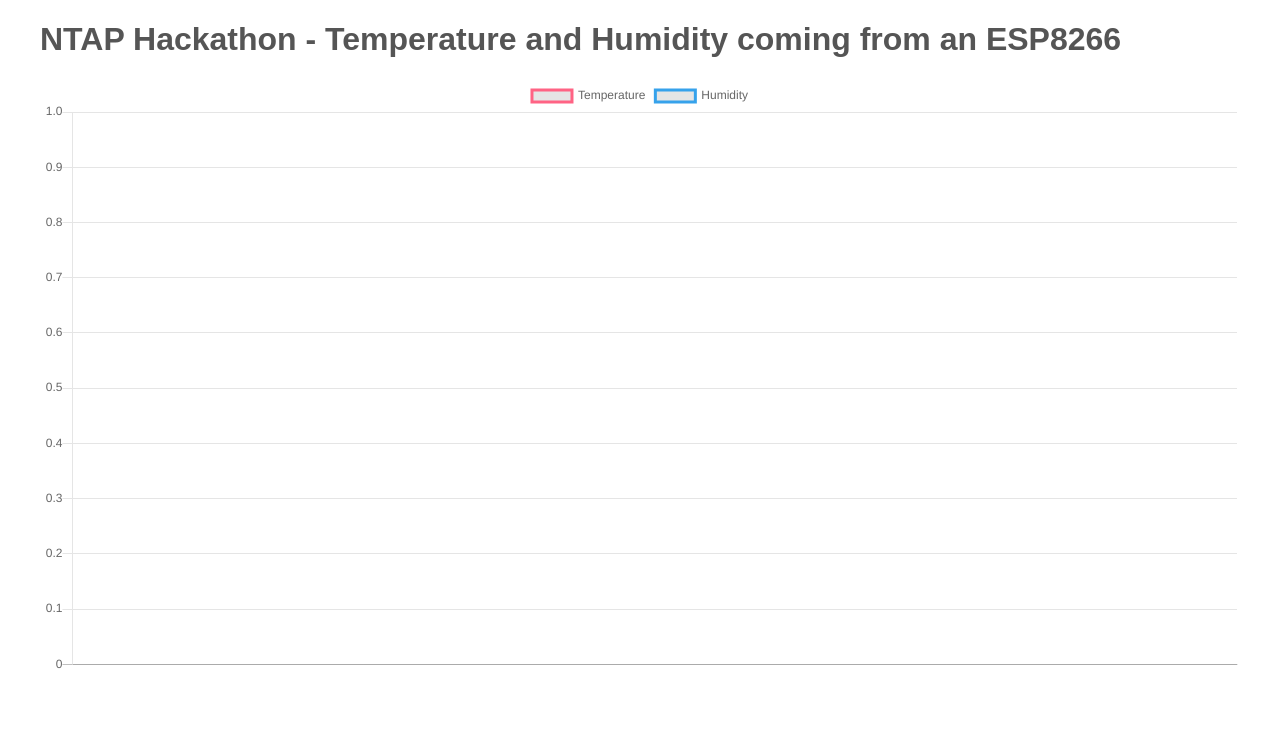
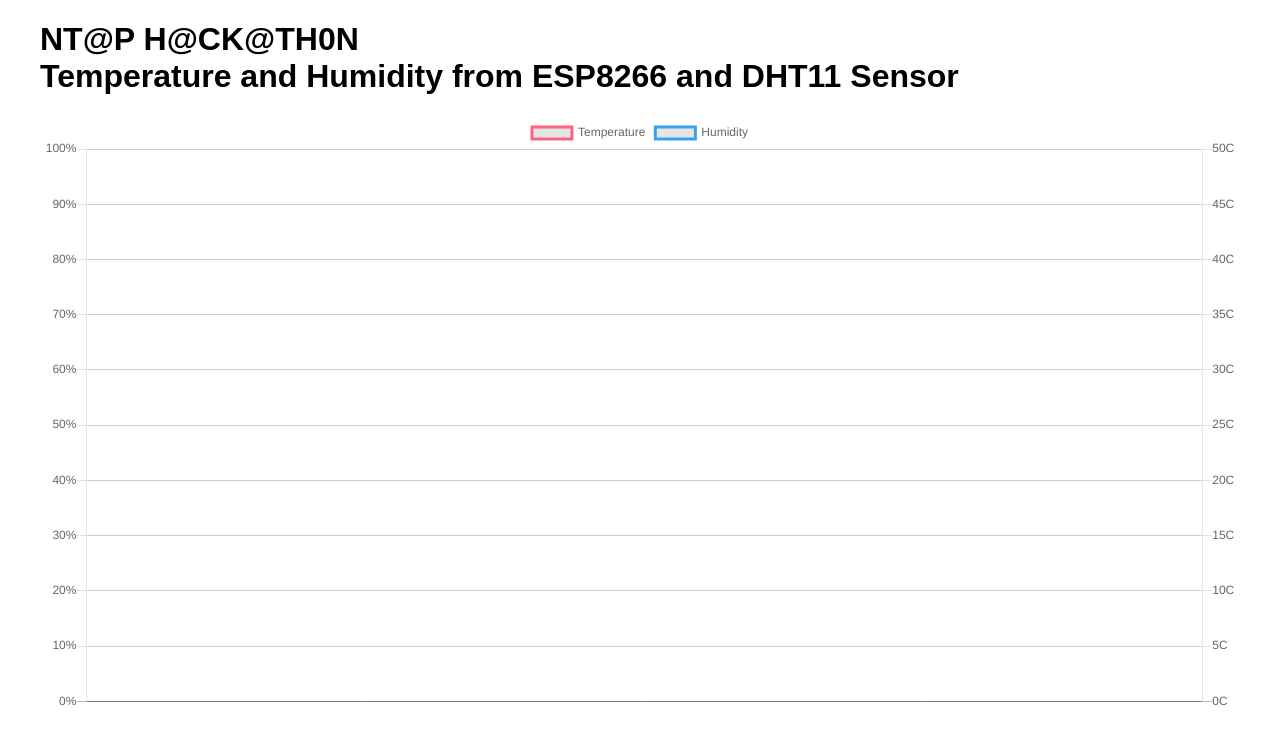
Before and after one commit to cschnidr/iot-hackathon-v2, a plain HTML site: page website/index.html in a window 1280 px wide. Drawn offline with nearby package versions, Linux system fonts and the light colour scheme; no server answers.

Commit message:
Update index.html
auto refresh every 120s
chart scaling and 2nd axis

```diff
--- a/website/index.html
+++ b/website/index.html
@@ -1,31 +1,30 @@
 <!DOCTYPE html>
 <html lang="en">
-
 <head>
     <meta charset="UTF-8">
     <meta name="viewport" content="width=device-width, initial-scale=1.0">
     <meta http-equiv="X-UA-Compatible" content="ie=edge">
-    <title>Temperature and Humidity coming from an ESP8266</title>
+    <meta http-equiv="refresh" content="120">
+    <title>NT@P H@ck@th0n - Temperature and Humidity</title>
 
-    <script src="https://cdnjs.cloudflare.com/ajax/libs/Chart.js/2.4.0/Chart.min.js"></script>
+    <script src="https://cdnjs.cloudflare.com/ajax/libs/Chart.js/2.7.3/Chart.min.js"></script>
     <script src="https://code.jquery.com/jquery-3.3.1.min.js"></script>
+
     <style>
         body {
             width: 1200px;
             font-family: sans-serif;
             margin: auto;
-            color: #555;
         }
     </style>
 </head>
 
 <body>
-    <h1>NTAP Hackathon - Temperature and Humidity coming from an ESP8266</h1>
+    <h1>NT@P H@CK@TH0N<br>Temperature and Humidity from ESP8266 and DHT11 Sensor</h1>
     <h2 id="latest-measurements"></h2>
-
     <canvas id="myChart"></canvas>
     <script>
-        var ctx = document.getElementById('myChart').getContext('2d');
+		var ctx = document.getElementById('myChart').getContext('2d');
         var chart = new Chart(ctx, {
             // The type of chart we want to create
             type: 'line',
@@ -35,10 +34,12 @@
                 labels: [],
                 datasets: [{
                     label: "Temperature",
+					yAxisID: "y-axis-1",
                     borderColor: 'rgb(255, 99, 132)',
                     data: [],
                 }, {
                     label: "Humidity",
+					yAxisID: "y-axis-0",
                     borderColor: 'rgb(54, 162, 235)',
                     data: [],
                 }]
@@ -47,18 +48,38 @@
             // Configuration options go here
             options: {
                 scales: {
-                    yAxes: [{
-                        ticks: {
-                            beginAtZero: true
-                        }
-                    }]
+					yAxes: [{
+						position: "left",
+						"id": "y-axis-0",
+						display: true,
+						ticks: {
+							steps: 10,
+							stepValue: 5,
+							max: 100,
+							callback: (label, index, labels) => {
+							return label + "%";
+							}
+						}
+					}, {
+						position: "right",
+						"id": "y-axis-1",
+						display: true,
+						ticks: {
+							steps: 10,
+							stepValue: 5,
+							max: 50,
+							callback: (label, index, labels) => {
+							return label + "C";
+							}
+						}
+					}]
                 }
             }
         });
+        // insert the link to your JSON file in your S3 bucket below
+        var yourjsonpath = "https://s3.YOURREGION.amazonaws.com/YOURBUCKETNAME/esp8266_UNIQUEID";
 
-        // insert the link to your JSON file in your S3 bucket below
-
-        $.getJSON("bucket/jsonfile", function(data) {
+        $.getJSON(yourjsonpath, function(data) {
             chart.data.datasets[0].data = data.temperature_readings;
             chart.data.datasets[1].data = data.humidity_readings;
             chart.data.labels = data.timestamps;
@@ -69,9 +90,8 @@
             l_humid = data.humidity_readings;
             l_humid = l_humid[l_humid.length - 1];
 
-            $('#latest-measurements').html('Latest readings: Temperature: ' + l_temp + '&deg;C / Humidity: ' + l_humid + '%');
+            $('#latest-measurements').html('Current: Temperature: ' + l_temp + '&deg;C / Humidity: ' + l_humid + '%');
         });
     </script>
 </body>
-
 </html>
```
